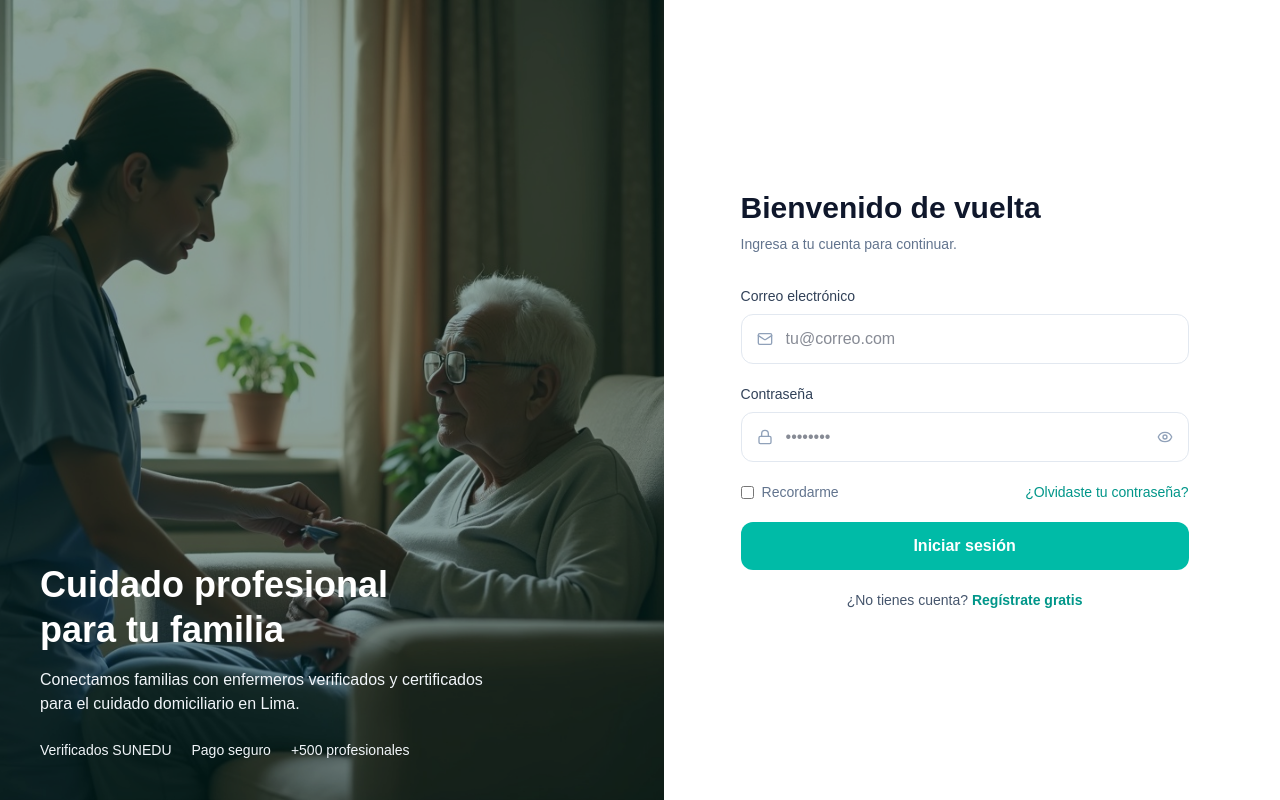
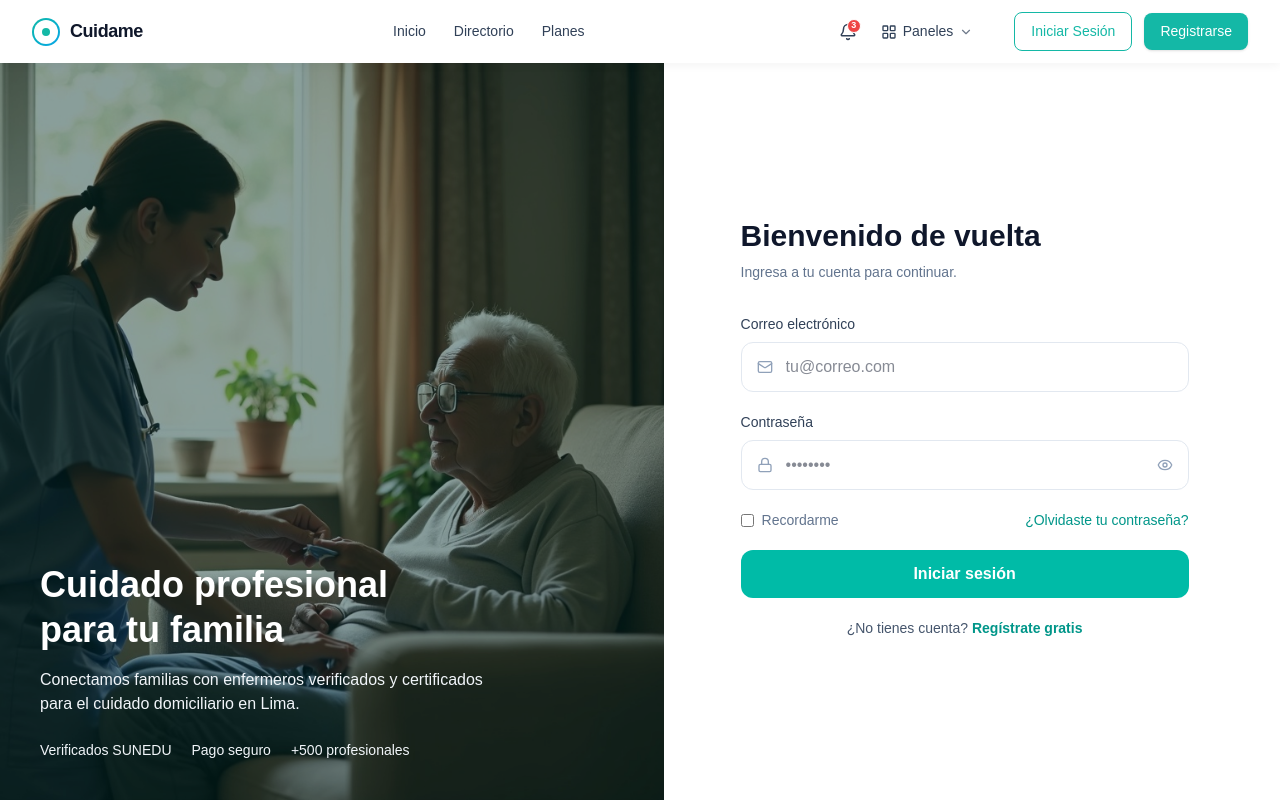
Before and after one commit to Jenss-UNI/SistemaContratoEnfermero, a React (Vite) app in the folder Frontend-Sistema/: page /login in a window 1280 px wide. Built offline with nearby package versions, Linux system fonts and the light colour scheme; no server answers.

Commit message:
feat:Implementacion del backend para login

```diff
--- a/Frontend-Sistema/src/app/features/auth/login/LoginPage.tsx
+++ b/Frontend-Sistema/src/app/features/auth/login/LoginPage.tsx
@@ -1,20 +1,61 @@
 import { useState } from "react";
 import { Eye, EyeOff, Lock, Mail } from "lucide-react";
 import { Link, useNavigate } from "react-router-dom";
+import { Header } from "../../../shared/layout";
+import { supabase } from "../../../core/services/supabase";
 import loginImage from "../../../../assets/login/inicarsesion.jpg";
 
 export default function LoginPage() {
   const [showPassword, setShowPassword] = useState(false);
+  const [email, setEmail] = useState("");
+  const [password, setPassword] = useState("");
+  const [isLoggingIn, setIsLoggingIn] = useState(false);
+  const [errorMsg, setErrorMsg] = useState("");
   const navigate = useNavigate();
 
-  const handleLogin = () => {
+  const handleLogin = async (e: React.FormEvent) => {
+    e.preventDefault();
+    setErrorMsg("");
+    setIsLoggingIn(true);
+
+    try {
+      const { data, error } = await supabase.auth.signInWithPassword({
+        email,
+        password,
+      });
+
+      if (error) throw error;
+      if (!data.user) throw new Error("No se pudo iniciar sesión.");
+
+      const { data: profile, error: profileError } = await supabase
+        .from("profiles")
+        .select("role")
+        .eq("id", data.user.id)
+        .single();
+
+      if (profileError) throw profileError;
+
+      if (profile.role === "admin") {
+        navigate("/admin");
+      } else if (profile.role === "enfermero") {
+        navigate("/panel-enfermero");
+      } else {
         navigate("/panel-cliente");
+      }
+    } catch (err: any) {
+      console.error("Login error:", err);
+      setErrorMsg(err.message || "Credenciales incorrectas o error de conexión.");
+    } finally {
+      setIsLoggingIn(false);
+    }
   };
 
   return (
-    <main className="min-h-screen bg-white">
-      <section className="min-h-screen w-full">
-        <div className="grid min-h-screen w-full overflow-hidden bg-white md:grid-cols-[1.05fr_0.95fr]">
+    <>
+      <Header />
+      <main className="min-h-screen bg-white pt-[56px]">
+        <section className="min-h-[calc(100dvh-56px)] w-full">
+          <div className="grid min-h-[calc(100dvh-56px)] w-full overflow-hidden bg-white md:grid-cols-[1.05fr_0.95fr]">
             <div className="relative hidden md:block">
               <img
                 src={loginImage}
@@ -27,8 +68,7 @@ export default function LoginPage() {
                   Cuidado profesional para tu familia
                 </h1>
                 <p className="mt-4 max-w-md text-sm text-slate-100 sm:text-base">
-                Conectamos familias con enfermeros verificados y certificados
-                para el cuidado domiciliario en Lima.
+                  Conectamos familias con enfermeros verificados y certificados para el cuidado domiciliario en Lima.
                 </p>
                 <div className="mt-6 flex flex-wrap gap-x-5 gap-y-2 text-sm text-slate-100">
                   <span>Verificados SUNEDU</span>
@@ -40,20 +80,18 @@ export default function LoginPage() {
 
             <div className="flex h-full items-center justify-center bg-white p-6 sm:p-10 lg:p-14">
               <div className="w-full max-w-md">
-              <h2 className="text-3xl font-bold text-slate-900">
-                Bienvenido de vuelta
-              </h2>
+                <h2 className="text-3xl font-bold text-slate-900">Bienvenido de vuelta</h2>
                 <p className="mt-2 text-sm text-slate-500">
                   Ingresa a tu cuenta para continuar.
                 </p>
 
-              <form
-                className="mt-8 space-y-5"
-                onSubmit={(e) => {
-                  e.preventDefault();
-                  handleLogin();
-                }}
-              >
+                {errorMsg && (
+                  <div className="mt-4 p-3 bg-red-50 border border-red-200 text-red-700 rounded-xl text-xs font-semibold animate-in fade-in duration-300">
+                    ⚠ {errorMsg}
+                  </div>
+                )}
+
+                <form className="mt-8 space-y-5" onSubmit={handleLogin}>
                   <div>
                     <label htmlFor="email" className="mb-2 block text-sm font-medium text-slate-700">
                       Correo electrónico
@@ -65,6 +103,9 @@ export default function LoginPage() {
                         type="email"
                         autoComplete="email"
                         placeholder="tu@correo.com"
+                        required
+                        value={email}
+                        onChange={(e) => setEmail(e.target.value)}
                         className="w-full rounded-xl border border-slate-200 bg-white py-3 pl-11 pr-4 text-slate-900 outline-none transition focus:border-teal-500 focus:ring-2 focus:ring-teal-100"
                       />
                     </div>
@@ -81,6 +122,9 @@ export default function LoginPage() {
                         type={showPassword ? "text" : "password"}
                         autoComplete="current-password"
                         placeholder="••••••••"
+                        required
+                        value={password}
+                        onChange={(e) => setPassword(e.target.value)}
                         className="w-full rounded-xl border border-slate-200 bg-white py-3 pl-11 pr-11 text-slate-900 outline-none transition focus:border-teal-500 focus:ring-2 focus:ring-teal-100"
                       />
                       <button
@@ -89,17 +133,18 @@ export default function LoginPage() {
                         className="absolute right-4 top-1/2 -translate-y-1/2 text-slate-400 hover:text-slate-600 focus:outline-none transition-colors"
                         aria-label={showPassword ? "Ocultar contraseña" : "Mostrar contraseña"}
                       >
-                      {showPassword ? <EyeOff className="h-4 w-4" /> : <Eye className="h-4 w-4" />}
+                        {showPassword ? (
+                          <EyeOff className="h-4 w-4" />
+                        ) : (
+                          <Eye className="h-4 w-4" />
+                        )}
                       </button>
                     </div>
                   </div>
 
                   <div className="flex flex-col gap-2 text-sm sm:flex-row sm:items-center sm:justify-between">
                     <label className="flex items-center gap-2 text-slate-500">
-                    <input
-                      type="checkbox"
-                      className="rounded border-slate-300 text-teal-600 focus:ring-teal-500"
-                    />
+                      <input type="checkbox" className="rounded border-slate-300 text-teal-600 focus:ring-teal-500" />
                       Recordarme
                     </label>
                     <Link to="/forgot-password" className="font-medium text-teal-600 transition hover:text-teal-700">
@@ -109,9 +154,17 @@ export default function LoginPage() {
 
                   <button
                     type="submit"
-                  className="w-full rounded-xl bg-teal-500 py-3 font-semibold text-white transition hover:bg-teal-600"
+                    disabled={isLoggingIn}
+                    className="w-full rounded-xl bg-teal-500 py-3 font-semibold text-white transition hover:bg-teal-600 flex items-center justify-center gap-2 disabled:opacity-50 disabled:cursor-not-allowed"
                   >
-                  Iniciar sesión
+                    {isLoggingIn ? (
+                      <>
+                        <div className="animate-spin rounded-full h-4 w-4 border-2 border-white border-t-transparent"></div>
+                        Iniciando sesión...
+                      </>
+                    ) : (
+                      "Iniciar sesión"
+                    )}
                   </button>
 
                   <p className="text-center text-sm text-slate-600">
@@ -126,5 +179,6 @@ export default function LoginPage() {
           </div>
         </section>
       </main>
+    </>
   );
 }
```
Lines whose indentation alone changed are shown as unchanged.
